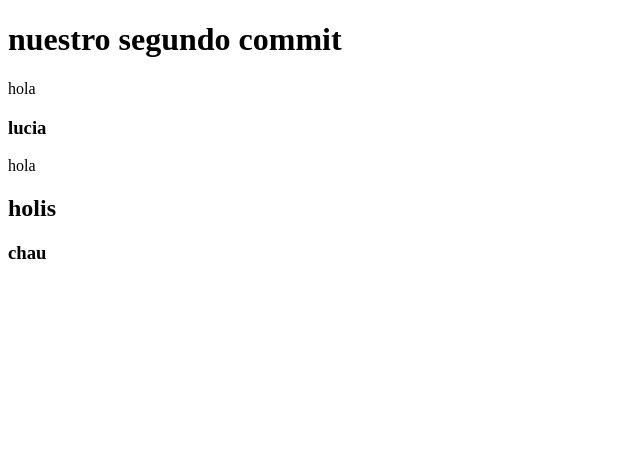
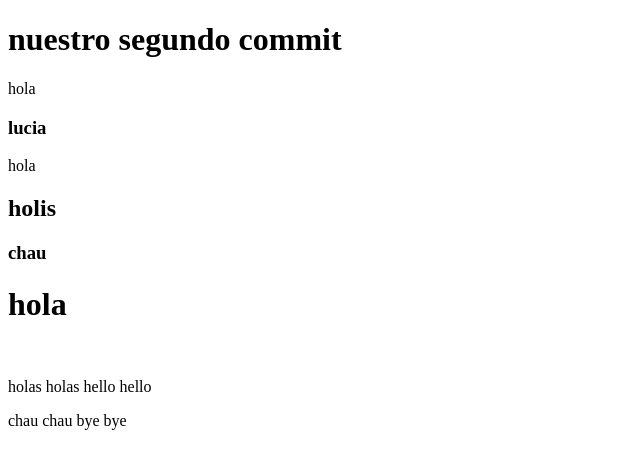
Before and after one commit to LuciaPrebisch/rolling_clase2git, a plain HTML site: page index.html in a window 1280 px wide. Shown: the whole page, without its empty margins (0-640 px from the left). Drawn offline with Linux system fonts and the light colour scheme.

Commit message:
agregue cositas

```diff
--- a/index.html
+++ b/index.html
@@ -14,6 +14,12 @@
     <h2> holis </h2>
     <h3> chau </h3>
 
+    <h1> hola </h1>
+    <br>
+    <p> holas holas hello hello </p>
+    <p> chau chau bye bye </p>
+    <br>
+
 
 </body>
 </html>
```
